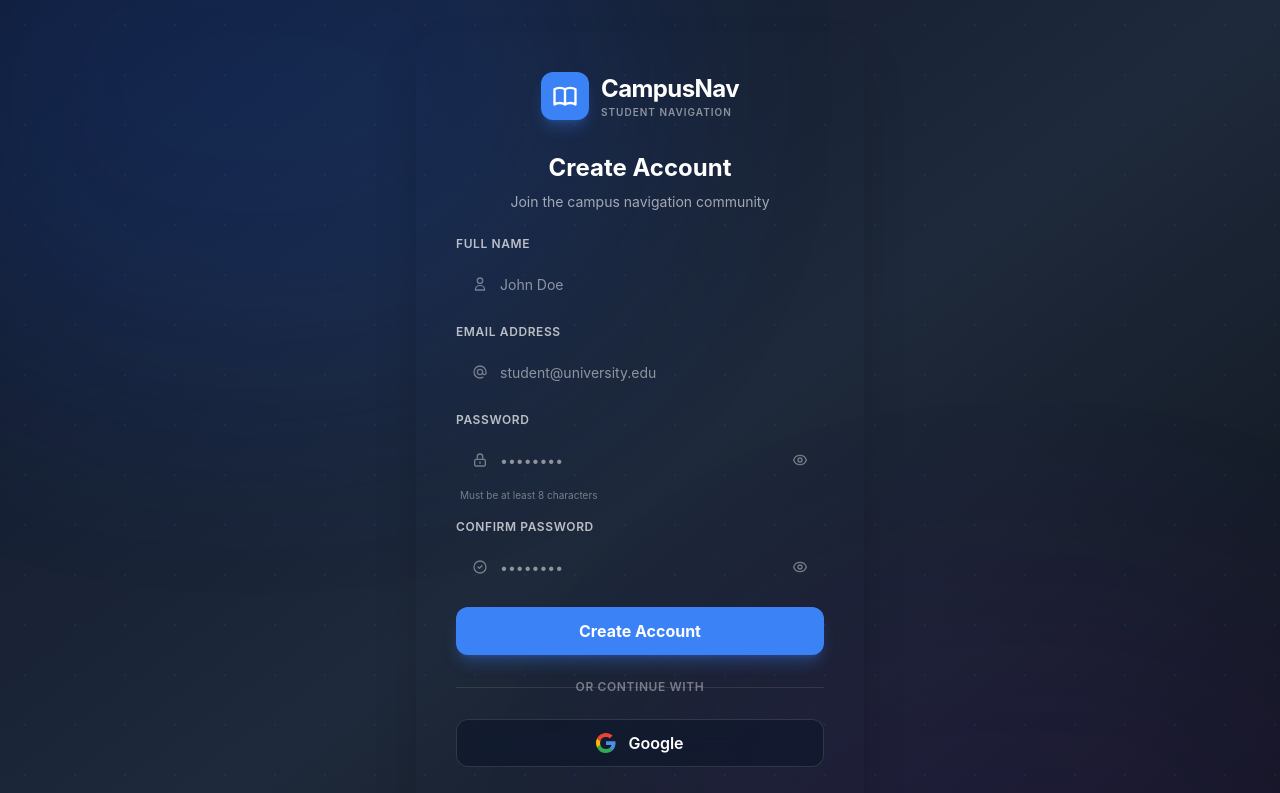
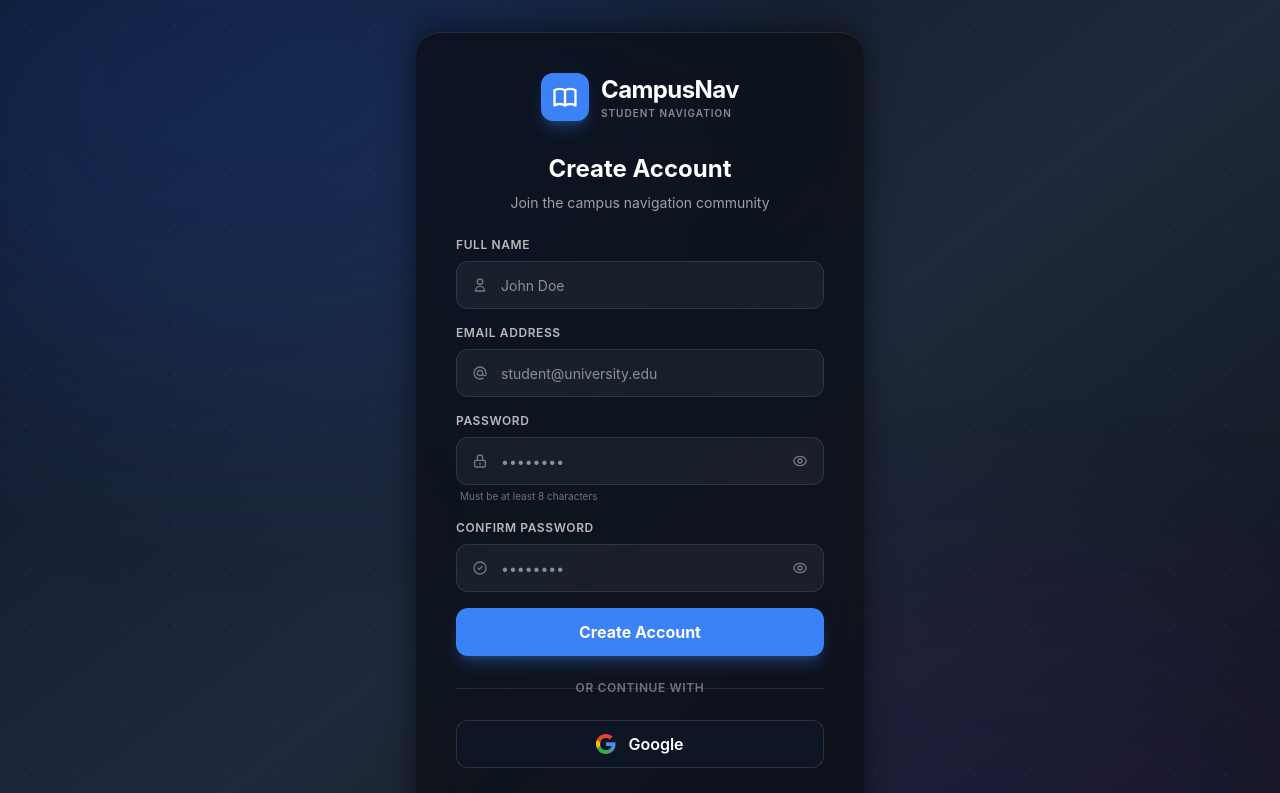
Before and after one commit to Koded0214h/CampusNav, a React (Vite) app in the folder frontend/: page /signup in a window 1280 px wide. Shown: the top 793 px of the page. Built offline with nearby package versions, Linux system fonts and the light colour scheme.

Commit message:
Style: Polish design system and fix positioning

```diff
--- a/frontend/src/components/PlaceDetails.tsx
+++ b/frontend/src/components/PlaceDetails.tsx
@@ -35,7 +35,7 @@
     const fullPlace = { ...details, ...place };
 
     return (
-        <div className="fixed bottom-0 left-0 w-full md:absolute md:top-6 md:left-88 md:w-96 md:bottom-auto h-[60vh] md:max-h-[calc(100vh-48px)] glass-effect rounded-t-[32px] md:rounded-2xl overflow-hidden flex flex-col z-[35] animate-in fade-in slide-in-from-bottom-4 md:slide-in-from-left-4 duration-300 shadow-2xl shadow-black/50 border border-white/10">
+        <div className="fixed bottom-0 left-0 w-full md:absolute md:top-6 md:left-84 md:w-96 md:bottom-auto h-[60vh] md:max-h-[calc(100vh-48px)] glass-effect rounded-t-[32px] md:rounded-2xl overflow-hidden flex flex-col z-[35] animate-in fade-in slide-in-from-bottom-4 md:slide-in-from-left-4 duration-300 shadow-2xl shadow-black/50 border border-white/10">
             <div className="relative h-48 shrink-0">
                 {/* Dynamic Header Background */}
                 <div
--- a/frontend/src/index.css
+++ b/frontend/src/index.css
@@ -20,12 +20,35 @@
   overflow: hidden;
 }
 
+/* Glassmorphism Utilities */
 .glass-card {
   background: rgba(17, 25, 40, 0.75);
   backdrop-filter: blur(16px) saturate(180%);
   border: 1px solid rgba(255, 255, 255, 0.125);
 }
 
+.glass-effect {
+  background: rgba(13, 17, 23, 0.85);
+  backdrop-filter: blur(20px) saturate(180%);
+  border-top: 1px solid rgba(255, 255, 255, 0.1);
+  box-shadow: 0 -4px 30px rgba(0, 0, 0, 0.5);
+}
+
+.glass-input {
+  background: rgba(255, 255, 255, 0.05);
+  border: 1px solid rgba(255, 255, 255, 0.1);
+  color: white;
+  transition: all 0.2s;
+}
+
+.glass-input:focus {
+  background: rgba(255, 255, 255, 0.1);
+  border-color: rgba(59, 130, 246, 0.5);
+  outline: none;
+  box-shadow: 0 0 0 2px rgba(59, 130, 246, 0.2);
+}
+
+/* Scrollbar Utilities */
 .custom-scrollbar::-webkit-scrollbar {
   width: 4px;
 }
@@ -42,3 +65,46 @@
 .custom-scrollbar::-webkit-scrollbar-thumb:hover {
   background: rgba(255, 255, 255, 0.2);
 }
+
+.scrollbar-hide::-webkit-scrollbar {
+    display: none;
+}
+
+.scrollbar-hide {
+    -ms-overflow-style: none;
+    scrollbar-width: none;
+}
+
+/* Animations */
+@keyframes fadeIn {
+  from { opacity: 0; }
+  to { opacity: 1; }
+}
+
+@keyframes slideInBottom {
+  from { transform: translateY(1rem); opacity: 0; }
+  to { transform: translateY(0); opacity: 1; }
+}
+
+@keyframes slideInLeft {
+  from { transform: translateX(-1rem); opacity: 0; }
+  to { transform: translateX(0); opacity: 1; }
+}
+
+.animate-in {
+  animation-duration: 0.3s;
+  animation-timing-function: cubic-bezier(0.4, 0, 0.2, 1);
+  animation-fill-mode: both;
+}
+
+.fade-in {
+  animation-name: fadeIn;
+}
+
+.slide-in-from-bottom-4 {
+  animation-name: slideInBottom;
+}
+
+.slide-in-from-left-4 {
+  animation-name: slideInLeft;
+}
```
